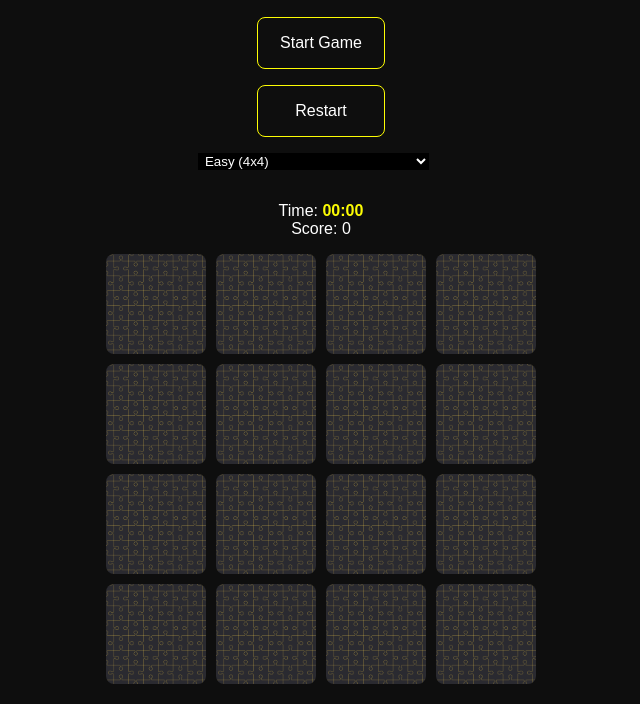
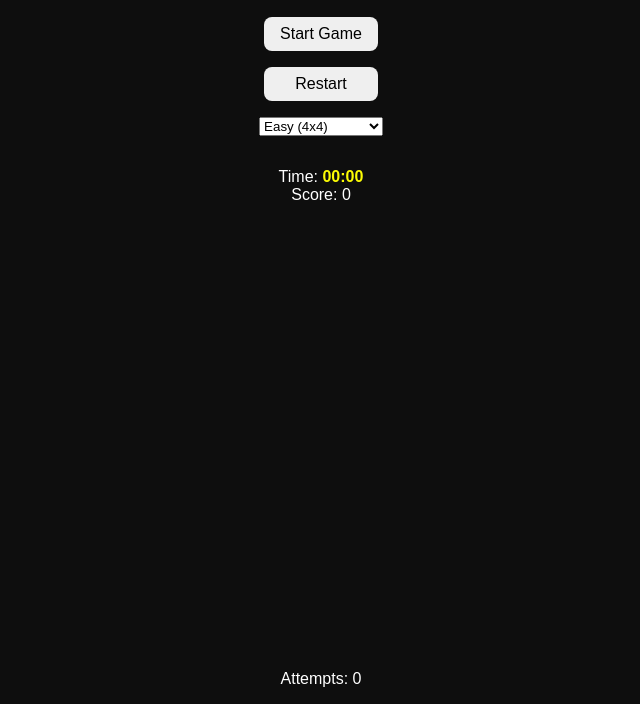
Before and after one commit to Mbiydzenyuy3/card-game, a plain HTML site: page index.html in a window 1280 px wide. Shown: the part 108-812 px from the top of the page, without its empty margins (319-959 px from the left). Drawn offline with Linux system fonts and the light colour scheme.

Commit message:
added functionality to the game

```diff
--- a/index.html
+++ b/index.html
@@ -15,7 +15,7 @@
       <div class="controls">
         <button id="start">Start Game</button>
         <button id="restart">Restart</button>
-        <select id="difficulty-levels">
+        <select id="difficulty-level">
           <option value="easy">Easy (4x4)</option>
           <option value="medium">Medium (6x6)</option>
         </select>
@@ -28,7 +28,9 @@
     <div id="game-wrapper">
       <div class="game-board"></div>
     </div>
-
+    <div id="attempt-number">
+      Attempts: <span>0</span>
+    </div>
   </div>
 
   <script src="./javascript/script.js"></script>
--- a/javascript/script.js
+++ b/javascript/script.js
@@ -3,16 +3,17 @@ const scoreElement = document.getElementById("score");
 const timerElement = document.getElementById("timer");
 const startButton = document.getElementById("start");
 const restartButton = document.getElementById("restart");
-const difficultySelect = document.getElementById("difficulty");
+const difficultySelect = document.getElementById("difficulty-level");
 
 let cards = [];
 let flippedCards = [];
 let score = 0;
 let timer;
 let seconds = 0;
+let attempts = 0;
 let gameStarted = false;
 
-const emojis = ["🐶", "🐱", "🐭", "🐹", "🐰", "🦊", "🐻", "🐼"];
+const emojis = ["🍎", "🍌", "🍇", "🍓", "🍒", "🍍", "🥝", "🍑"];
 
 function shuffleArray(array) {
   for (let i = array.length - 1; i > 0; i--) {
@@ -72,12 +73,17 @@ function flipCard() {
     flippedCards.push(this);
 
     if (flippedCards.length === 2) {
+      attempts++; // Increment attempt count
+      updateAttemptDisplay(); // Update the display
       setTimeout(checkMatch, 500);
     }
   }
 }
 
 function checkMatch() {
+  attempts++;
+  document.getElementById("attempt-number").textContent = attempts;
+
   const [card1, card2] = flippedCards;
   const index1 = card1.dataset.index;
   const index2 = card2.dataset.index;
--- a/styles/style.css
+++ b/styles/style.css
@@ -14,19 +14,14 @@ body {
   min-width: 100vw;
   min-height: 100vh;
   color: #fff;
-  overflow-x: hidden;
 
 }
 
 h1 {
   text-align: center;
-  font-size: 2rem;
+  font-size: 1.1rem;
   margin: 3rem 0 0 0;
   color: #fff;
-}
-
-.heading-color {
-  color: #fcfc04;
 }
 
 .container {
@@ -82,6 +77,7 @@ h1 {
   transition: transform 0.6s;
   transform-style: preserve-3d;
   overflow: hidden;
+  /* background-color: aqua; */
 }
 
 .card.flipped {
@@ -100,41 +96,29 @@ h1 {
 }
 
 .card-front {
-  background-color: #fff;
+  /* background-color: #fff; */
   border-radius: 24px;
+  z-index: 2;
   transform: rotateY(180deg);
+
 }
 
 .card-back {
-  background-image: url("/assets/pattern_jigs.png");
-  background-position: center;
-  background-repeat: no-repeat;
-  background-size: cover;
-}
-
-.game-features {
-  display: flex;
-  flex-direction: column;
-  gap: 8px;
-  align-items: center;
+  /* background-color: aqua; */
+  z-index: 1;
 }
 
 .controls {
   display: flex;
-  gap: 8px;
-  align-items: center;
 }
 
 button {
   margin: 0 5px;
-  padding: 16px;
+  padding: 8px 16px;
   font-size: 16px;
   cursor: pointer;
   border-radius: 8px;
-  border: 1px solid #fcfc04;
-  width: 8em;
-  background-color: transparent;
-  color: #fff;
+  border: 0;
 }
 
 @media (min-width: 1024px) {
```
